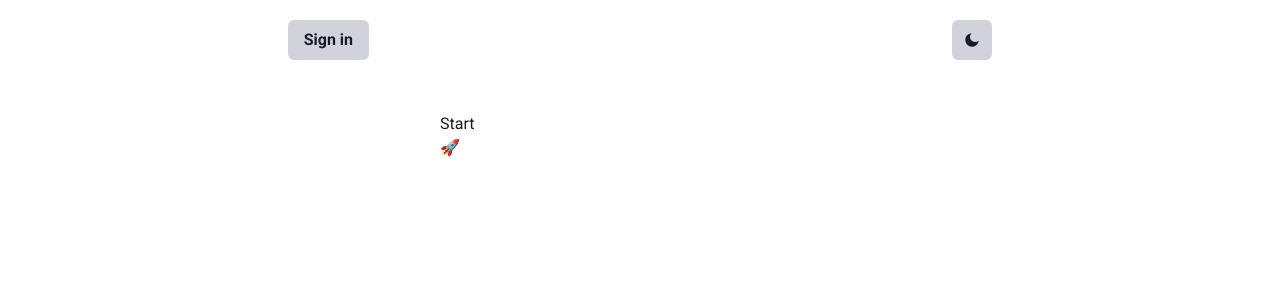
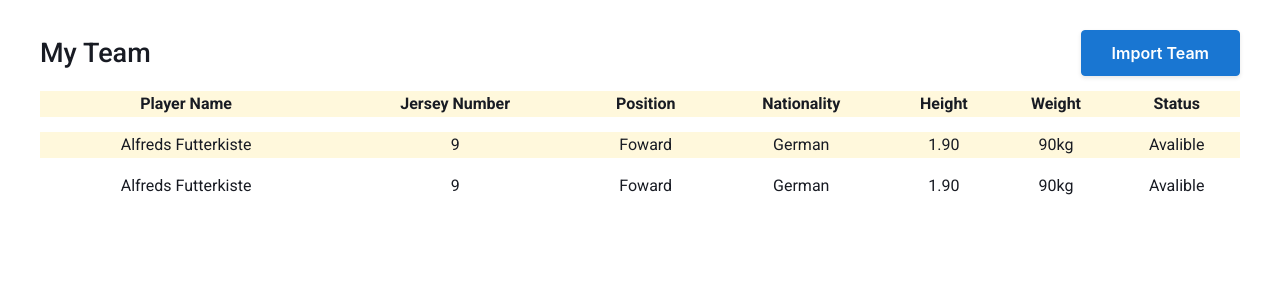
Before and after one commit to diebraga/code_challenge, a Next.js app: page / in a window 1280 px wide. Shown: the top 300 px of the page. Built offline with nearby package versions, Linux system fonts and the light colour scheme; no server answers.

Commit message:
added header and list

```diff
--- /dev/null
+++ b/components/Header/index.tsx
@@ -0,0 +1,12 @@
+import styles from './styles.module.scss'
+
+export default function Header() {
+  return (
+    <div className={styles.headerWrapper}>
+      <div>
+        <h1>My Team</h1>
+      </div>
+      <button className='button-ui'>Import Team</button>
+    </div>
+  )
+}
--- /dev/null
+++ b/components/Header/styles.module.scss
@@ -0,0 +1,13 @@
+.headerWrapper {
+  display: flex;
+  justify-content: space-between;
+  margin-left: 40px;
+  margin-right: 40px;
+  margin-top: 30px;
+  align-items: center;
+
+  h1 {
+    font-weight: 500;
+    font-size: 27px;
+  }
+}
--- /dev/null
+++ b/components/TeamTable/index.tsx
@@ -0,0 +1,35 @@
+import styles from './styles.module.scss'
+
+export function TeamTable() {
+  return (
+    <table className={styles.tableWrapper}>
+      <tr className={styles.headWrapper}>
+        <th>Player Name</th>
+        <th>Jersey Number</th>
+        <th>Position</th>
+        <th>Nationality</th>
+        <th>Height</th>
+        <th>Weight</th>
+        <th>Status</th>
+      </tr>
+      <tr className={styles.bodyWrapper}>
+        <td>Alfreds Futterkiste</td>
+        <td>9</td>
+        <td>Foward</td>
+        <td>German</td>
+        <td>1.90</td>
+        <td>90kg</td>
+        <td>Avalible</td>
+      </tr>
+      <tr>
+        <td>Alfreds Futterkiste</td>
+        <td>9</td>
+        <td>Foward</td>
+        <td>German</td>
+        <td>1.90</td>
+        <td>90kg</td>
+        <td>Avalible</td>
+      </tr>
+    </table>
+  )
+}
--- /dev/null
+++ b/components/TeamTable/styles.module.scss
@@ -0,0 +1,26 @@
+.tableWrapper {
+  width: 100%;
+  td {
+    text-align: center;
+  }
+
+  tr td:first-child {
+    text-align: center;
+  }
+
+  tr td:last-child {
+    text-align: center;
+  }
+  border-collapse:separate;
+  border-spacing:0 15px;
+  padding-left: 40px;
+  padding-right: 40px;
+}
+
+.headWrapper {
+  background: cornsilk;
+}
+
+.bodyWrapper {
+  background: cornsilk;
+}
--- a/package.json
+++ b/package.json
@@ -23,6 +23,7 @@
     "react-dom": "^17.0.2",
     "react-hook-form": "^7.15.4",
     "react-icons": "^4.2.0",
+    "sass": "^1.43.2",
     "swr": "^1.0.1"
   },
   "devDependencies": {
--- a/pages/_app.tsx
+++ b/pages/_app.tsx
@@ -4,14 +4,13 @@ import { theme } from '../styles/theme'
 import { SWRConfig } from 'swr'
 import { fetcher } from '../utils/swrFetcher'
 import { Provider } from "next-auth/client"
-import Header from '../components/Header'
+import '../styles/global.css'
 
 function MyApp({ Component, pageProps }: AppProps) {
   return (
     <ChakraProvider theme={theme}>
       <Provider session={pageProps.session}>
         <SWRConfig value={{ fetcher }}>
-          <Header />
           <Component {...pageProps} />
         </SWRConfig>
       </Provider>
--- a/pages/index.tsx
+++ b/pages/index.tsx
@@ -1,5 +1,8 @@
+import styled from '@emotion/styled'
 import Head from 'next/head'
+import Header from '../components/Header/index'
 import MotionBox from '../components/MotionBox'
+import { TeamTable } from '../components/TeamTable'
 
 export default function Home() {
   return (
@@ -9,18 +12,8 @@ export default function Home() {
         <meta name="description" content="Home page" />
         <link rel="icon" href="/favicon.ico" />
       </Head>
-      <MotionBox
-        animate={{ y: 50, scale: 0.97, }}
-        transition={{ repeat: Infinity, duration: 2, repeatType: "reverse" }}
-        marginY={8}
-        maxWidth={[280, 400]}
-        marginX="auto"
-      >
-        <h1>Start</h1>
-          <div>
-            🚀
-          </div>
-      </MotionBox>
+      <Header />
+      <TeamTable />
     </>
   )
 }
--- /dev/null
+++ b/styles/global.css
@@ -0,0 +1,32 @@
+.button-ui {
+  background-color: #1976D2;
+  border: 1px solid #1976D2;
+  border-radius: 4px;
+  box-shadow: rgba(0, 0, 0, .1) 0 2px 4px 0;
+  box-sizing: border-box;
+  color: #fff;
+  cursor: pointer;
+  font-family: "Akzidenz Grotesk BQ Medium", -apple-system, BlinkMacSystemFont, sans-serif;
+  font-size: 16px;
+  font-weight: 600;
+  outline: none;
+  outline: 0;
+  padding: 10px 25px;
+  text-align: center;
+  transform: translateY(0);
+  transition: transform 150ms, box-shadow 150ms;
+  user-select: none;
+  -webkit-user-select: none;
+  touch-action: manipulation;
+}
+
+.button-ui:hover {
+  box-shadow: rgba(0, 0, 0, .15) 0 3px 9px 0;
+  transform: translateY(-2px);
+}
+
+@media (min-width: 768px) {
+  .button-ui {
+    padding: 10px 30px;
+  }
+}
```
Also changed, not shown: 1 other file (tests, documents, lock files or other folders).
